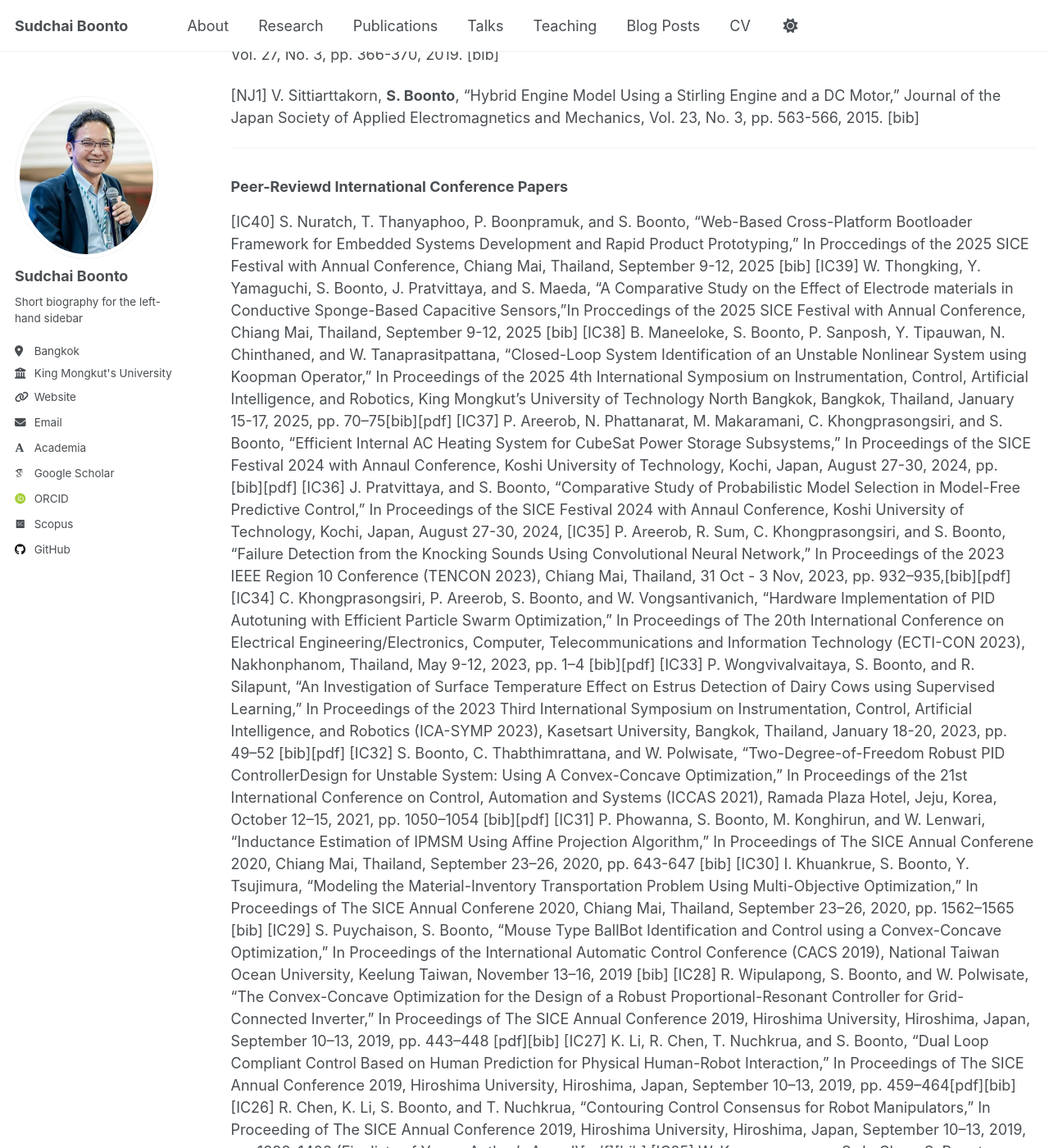
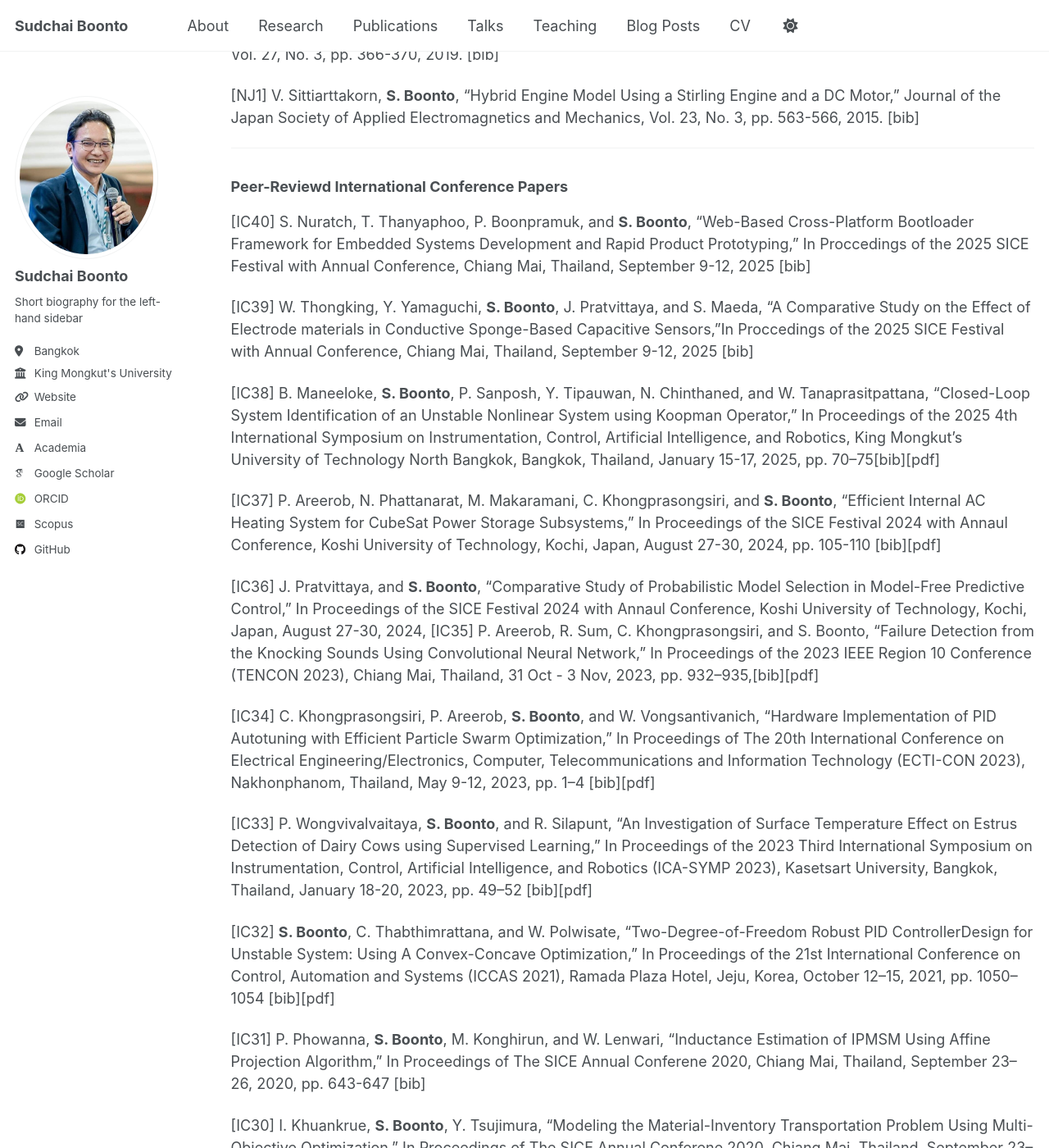
Before and after one commit to isboonto/sudchai_boonto, a Jekyll site: the page built from _pages/publications.md, in a window 1280 px wide and 1400 px high, scrolled down 899 px. Shown: the whole window at 82% size. Built offline with Jekyll 4.4.1, drawn with Linux system fonts in a browser that asks for light colours; some web fonts are replaced; a script that is not in the unit is left out; some of the changed text lies outside the part shown.

Commit message:
Revise authors and fix typos in publications list
Updated the authors' names in various publication entries to emphasize S. Boonto's contributions. Corrected some typos and formatting issues in the publication list.

```diff
--- a/_pages/publications.md
+++ b/_pages/publications.md
@@ -31,49 +31,85 @@ author_profile: true
 <h3>Peer-Reviewd International Conference Papers</h3>
 
 
-[IC40]	S. Nuratch, T. Thanyaphoo, P. Boonpramuk, and S. Boonto, “Web-Based Cross-Platform Bootloader Framework for Embedded Systems Development and Rapid Product Prototyping,” In Proccedings of the 2025 SICE Festival with Annual Conference, Chiang Mai, Thailand, September 9-12, 2025 [bib]
-[IC39]	W. Thongking, Y. Yamaguchi, S. Boonto, J. Pratvittaya, and S. Maeda, “A Comparative Study on the Effect of Electrode materials in Conductive Sponge-Based Capacitive Sensors,”In Proccedings of the 2025 SICE Festival with Annual Conference, Chiang Mai, Thailand, September 9-12, 2025 [bib]
-[IC38]	B. Maneeloke, S. Boonto, P. Sanposh, Y. Tipauwan, N. Chinthaned, and W. Tanaprasitpattana, “Closed-Loop System Identification of an Unstable Nonlinear System using Koopman Operator,” In Proceedings of the 2025 4th International Symposium on Instrumentation, Control, Artificial Intelligence, and Robotics, King Mongkut's University of Technology North Bangkok, Bangkok, Thailand, January 15-17, 2025, pp. 70–75[bib][pdf]
-[IC37]	P. Areerob, N. Phattanarat, M. Makaramani, C. Khongprasongsiri, and S. Boonto, “Efficient Internal AC Heating System for CubeSat Power Storage Subsystems,” In Proceedings of the SICE Festival 2024 with Annaul Conference, Koshi University of Technology, Kochi, Japan, August 27-30, 2024, pp. [bib][pdf]
-[IC36]	J. Pratvittaya, and S. Boonto, “Comparative Study of Probabilistic Model Selection in Model-Free Predictive Control,” In Proceedings of the SICE Festival 2024 with Annaul Conference, Koshi University of Technology, Kochi, Japan, August 27-30, 2024,
+[IC40]	S. Nuratch, T. Thanyaphoo, P. Boonpramuk, and **S. Boonto**, “Web-Based Cross-Platform Bootloader Framework for Embedded Systems Development and Rapid Product Prototyping,” In Proccedings of the 2025 SICE Festival with Annual Conference, Chiang Mai, Thailand, September 9-12, 2025 [bib]
+
+[IC39]	W. Thongking, Y. Yamaguchi, **S. Boonto**, J. Pratvittaya, and S. Maeda, “A Comparative Study on the Effect of Electrode materials in Conductive Sponge-Based Capacitive Sensors,”In Proccedings of the 2025 SICE Festival with Annual Conference, Chiang Mai, Thailand, September 9-12, 2025 [bib]
+
+[IC38]	B. Maneeloke, **S. Boonto**, P. Sanposh, Y. Tipauwan, N. Chinthaned, and W. Tanaprasitpattana, “Closed-Loop System Identification of an Unstable Nonlinear System using Koopman Operator,” In Proceedings of the 2025 4th International Symposium on Instrumentation, Control, Artificial Intelligence, and Robotics, King Mongkut's University of Technology North Bangkok, Bangkok, Thailand, January 15-17, 2025, pp. 70–75[bib][pdf]
+
+[IC37]	P. Areerob, N. Phattanarat, M. Makaramani, C. Khongprasongsiri, and **S. Boonto**, “Efficient Internal AC Heating System for CubeSat Power Storage Subsystems,” In Proceedings of the SICE Festival 2024 with Annaul Conference, Koshi University of Technology, Kochi, Japan, August 27-30, 2024, pp. 105-110 [bib][pdf]
+
+[IC36]	J. Pratvittaya, and **S. Boonto**, “Comparative Study of Probabilistic Model Selection in Model-Free Predictive Control,” In Proceedings of the SICE Festival 2024 with Annaul Conference, Koshi University of Technology, Kochi, Japan, August 27-30, 2024,
 [IC35]	P. Areerob, R. Sum, C. Khongprasongsiri, and S. Boonto, “Failure Detection from the Knocking Sounds Using Convolutional Neural Network,” In Proceedings of the 2023 IEEE Region 10 Conference (TENCON 2023), Chiang Mai, Thailand, 31 Oct - 3 Nov, 2023, pp. 932–935,[bib][pdf]
-[IC34]	C. Khongprasongsiri, P. Areerob, S. Boonto, and W. Vongsantivanich, “Hardware Implementation of PID Autotuning with Efficient Particle Swarm Optimization,” In Proceedings of The 20th International Conference on Electrical Engineering/Electronics, Computer, Telecommunications and Information Technology (ECTI-CON 2023), Nakhonphanom, Thailand, May 9-12, 2023, pp. 1–4 [bib][pdf]
-[IC33]	P. Wongvivalvaitaya, S. Boonto, and R. Silapunt, “An Investigation of Surface Temperature Effect on Estrus Detection of Dairy Cows using Supervised Learning,” In Proceedings of the 2023 Third International Symposium on Instrumentation, Control, Artificial Intelligence, and Robotics (ICA-SYMP 2023), Kasetsart University, Bangkok, Thailand, January 18-20, 2023, pp. 49–52 [bib][pdf]
-[IC32]	S. Boonto, C. Thabthimrattana, and W. Polwisate, “Two-Degree-of-Freedom Robust PID ControllerDesign for Unstable System: Using A Convex-Concave Optimization,” In Proceedings of the 21st International Conference on Control, Automation and Systems (ICCAS 2021), Ramada Plaza Hotel, Jeju, Korea, October 12–15, 2021, pp. 1050–1054 [bib][pdf]
-[IC31]	P. Phowanna, S. Boonto, M. Konghirun, and W. Lenwari, “Inductance Estimation of IPMSM Using Affine Projection Algorithm,” In Proceedings of The SICE Annual Conferene 2020, Chiang Mai, Thailand, September 23–26, 2020, pp. 643-647 [bib]
-[IC30]	I. Khuankrue, S. Boonto, Y. Tsujimura, “Modeling the Material-Inventory Transportation Problem Using Multi-Objective Optimization,” In Proceedings of The SICE Annual Conferene 2020, Chiang Mai, Thailand, September 23–26, 2020, pp. 1562–1565 [bib]
-[IC29]	S. Puychaison, S. Boonto, “Mouse Type BallBot Identification and Control using a Convex-Concave Optimization,” In Proceedings of the International Automatic Control Conference (CACS 2019), National Taiwan Ocean University, Keelung Taiwan, November 13–16, 2019 [bib]
-[IC28]	R. Wipulapong, S. Boonto, and W. Polwisate, “The Convex-Concave Optimization for the Design of a Robust Proportional-Resonant Controller for Grid-Connected Inverter,” In Proceedings of The SICE Annual Conference 2019, Hiroshima University, Hiroshima, Japan, September 10–13, 2019, pp. 443–448 [pdf][bib]
-[IC27]	K. Li, R. Chen, T. Nuchkrua, and S. Boonto, “Dual Loop Compliant Control Based on Human Prediction for Physical Human-Robot Interaction,” In Proceedings of The SICE Annual Conference 2019, Hiroshima University, Hiroshima, Japan, September 10–13, 2019, pp. 459–464[pdf][bib]
-[IC26]	R. Chen, K. Li, S. Boonto, and T. Nuchkrua, “Contouring Control Consensus for Robot Manipulators,” In Proceeding of The SICE Annual Conference 2019, Hiroshima University, Hiroshima, Japan, September 10–13, 2019, pp. 1398–1403 (Finalists of Young Author's Award)[pdf][bib]
-[IC25]	W. Kornmaneesang, S.-L. Chen, S. Boonto, “Contouring Control of a Free-Form Path for a Novel Machining System,”In Proceedings of 2019 First InternationalSymposium on Instrumentation, Control, Artificial Intelligence, and Robotics (ICA-SYMP 2019), Chulalongkorn University, Bangkok, Thailand, January, 16–18, 2019 [bib]
-[IC24]	K. Li, T. Nuchkrua, S. Boonto,and Y. Yuan, “Sparse Bayesian Learning-Based Adaptive Impedance Control in Physical Human-Robot Interaction,” In Proceedings of 2019 First InternationalSymposium on Instrumentation, Control, Artificial Intelligence, and Robotics (ICA-SYMP 2019), Chulalongkorn University, Bangkok, Thailand, January, 16–18, 2019 (best application paper award)[bib]
-[IC23]	K. Li, T. Nuchkrau, H. Zhao, Y. Yuan, and S. Boonto, “Learning-based Adaptive Robust Control of Manipulated Pneumatic Artificial Muscle Driven by H2
--based Metal Hydride,” In Proceedings of 14th IEEE International Conference on Automation Science and Engineering (CASE 2018), Technical University of Munich Campus Garching, Germany, August 20–24, 2018, pp. 1284–1289[pdf][bib]
-[IC22]	V. Sittiarttakorn, and S. Boonto, “Temperature Control and Stabilization of an Industrial Oven,”In Proceedings of the Asia-Pacific Symposium on Applied Electromagnetic and Mechanics (APSAEM 2018), Grand Inna Malioboro Hotel Yogyakarta, INDONESIA, July 24–27, 2018 [bib]
-[IC21]	T. Nuchkrau, W. Kornmaneesang, S.-L. Chen, and S. Boonto, “Precision Contouring Control of 5 DOF Dual-arm Robot Manipulators with Holonomic Constraints,” In Proceedings of 2017 Asian Control Conference (ASCC 2017), Gold Coast Convention Centre, Australia, December 17–20, 2017, pp. 976–981 [bib][pdf]
-[IC20]	V. Sittiarttakorn, and S. Boonto, “Mobile Robot Multi-Paths Tracking Control Using Optical Coding”, In Proceedings of the 4th International Conference on Applied Electrical and Mechanical Engineering 2017 (ICAEME 2017), Nongkhai Thailand, August 31–September 2, 2017 [bib]
-[IC19]	T. Nuchkrua, S.-L. Chen, S. Boonto, “A Novel Technique of Dual-arm Robot Manipulators: Path-contouring Control Problem,” In Proceeding of the 13th IEEE International Conference on Control & Automation (ICCA 2017), Ohrid, Macedonia, July 3–6, 2017, pp. 867-871 [pdf] [bib]
-[IC18]	P. Phowanna, S. Boonto, E. Mujjalinvimut, M. Konghirun, W. Lenwari, “Improved Performance of SlidingMode Observer Using Parameter Adaptation in Sensorless IPMSM Drive,”In Proceedings of The 12th IEEE Conference on Industrial Electronics and Applications (ICIEA 2017), Siem Reap, Cambodia, June 18-20, 2017 , pp. 1635-1640[pdf][bib]
-[IC17]	T. Nuchkrua, S.-L. Chen, S. Boonto, “Adaptive Contouring Control for High-precision 5 DoF Robot Manipulators under Various Environments,” In Proceedings of the 2016 International Automatic Control Conference (CACS 2016), Evergreen Laurel Hotel,Taichung, Taiwan, November 9-11, 2016 [bib]
-[IC16]	W. Sintanavevong, S. Boonto, S. Naetiladdanon, “Robust Repetitive Control with Feed-forward Scheme for Stand-Alone Inverter,” In Proceedings of the 16th Interna-tional Conference on Control, Automation and Systems, HICO, Gyeongju, Korea, October16-19, 2016, pp. 359-364 [pdf] [bib]
-[IC15]	C. Thabthimratthana, S. Saelim, S. Tiewcharoen, S. Boonto, “Robust PID ControllerDesign Using Convex-Concave Optimization: Application to an Unstable System,” In Proceedings of the 16th International Conference on Control, Automation andSystems, HICO, Gyeongju, Korea, October 16-19, 2016, pp. 638-643 [pdf] [bib]
-[IC14]	P. Phowanna, S. Boonto, M. Konghirun, “Online Parameter Identification Method for IPMSM Drive with MTPA,”In Proceedings of the 18th International Conference on Electrical Machines and Systems, Pattaya City, Thailand, October 25-28, 2015, pp. 1775-1780 [pdf] [bib]
-[IC13]	Sittiarttakorn, V., Boonto, S., “Hybrid Modeling Using a Stirling Engine and a DC Motor,” In Proceedings of the Asia-Pacific Symposium on Applied Electromagnetic and Mechanics, National Chung Hsing University, Taichung, Taiwan, July 23-25, 2014
-[IC12]	W. Sriart, S. Boonto, S. Naetiladdanon, W. Lenwari, “Grid Connected Inverter Control by Two-Degree-of-Freedom Robust H∞
+
+[IC34]	C. Khongprasongsiri, P. Areerob, **S. Boonto**, and W. Vongsantivanich, “Hardware Implementation of PID Autotuning with Efficient Particle Swarm Optimization,” In Proceedings of The 20th International Conference on Electrical Engineering/Electronics, Computer, Telecommunications and Information Technology (ECTI-CON 2023), Nakhonphanom, Thailand, May 9-12, 2023, pp. 1–4 [bib][pdf]
+
+[IC33]	P. Wongvivalvaitaya, **S. Boonto**, and R. Silapunt, “An Investigation of Surface Temperature Effect on Estrus Detection of Dairy Cows using Supervised Learning,” In Proceedings of the 2023 Third International Symposium on Instrumentation, Control, Artificial Intelligence, and Robotics (ICA-SYMP 2023), Kasetsart University, Bangkok, Thailand, January 18-20, 2023, pp. 49–52 [bib][pdf]
+
+[IC32]	**S. Boonto**, C. Thabthimrattana, and W. Polwisate, “Two-Degree-of-Freedom Robust PID ControllerDesign for Unstable System: Using A Convex-Concave Optimization,” In Proceedings of the 21st International Conference on Control, Automation and Systems (ICCAS 2021), Ramada Plaza Hotel, Jeju, Korea, October 12–15, 2021, pp. 1050–1054 [bib][pdf]
+
+[IC31]	P. Phowanna, **S. Boonto**, M. Konghirun, and W. Lenwari, “Inductance Estimation of IPMSM Using Affine Projection Algorithm,” In Proceedings of The SICE Annual Conferene 2020, Chiang Mai, Thailand, September 23–26, 2020, pp. 643-647 [bib]
+
+[IC30]	I. Khuankrue, **S. Boonto**, Y. Tsujimura, “Modeling the Material-Inventory Transportation Problem Using Multi-Objective Optimization,” In Proceedings of The SICE Annual Conferene 2020, Chiang Mai, Thailand, September 23–26, 2020, pp. 1562–1565 [bib]
+
+[IC29]	S. Puychaison, **S. Boonto**, “Mouse Type BallBot Identification and Control using a Convex-Concave Optimization,” In Proceedings of the International Automatic Control Conference (CACS 2019), National Taiwan Ocean University, Keelung Taiwan, November 13–16, 2019 [bib]
+
+[IC28]	R. Wipulapong, **S. Boonto**, and W. Polwisate, “The Convex-Concave Optimization for the Design of a Robust Proportional-Resonant Controller for Grid-Connected Inverter,” In Proceedings of The SICE Annual Conference 2019, Hiroshima University, Hiroshima, Japan, September 10–13, 2019, pp. 443–448 [pdf][bib]
+
+[IC27]	K. Li, R. Chen, T. Nuchkrua, and **S. Boonto**, “Dual Loop Compliant Control Based on Human Prediction for Physical Human-Robot Interaction,” In Proceedings of The SICE Annual Conference 2019, Hiroshima University, Hiroshima, Japan, September 10–13, 2019, pp. 459–464[pdf][bib]
+
+[IC26]	R. Chen, K. Li, **S. Boonto**, and T. Nuchkrua, “Contouring Control Consensus for Robot Manipulators,” In Proceeding of The SICE Annual Conference 2019, Hiroshima University, Hiroshima, Japan, September 10–13, 2019, pp. 1398–1403 (Finalists of Young Author's Award)[pdf][bib]
+
+[IC25]	W. Kornmaneesang, S.-L. Chen, **S. Boonto**, “Contouring Control of a Free-Form Path for a Novel Machining System,”In Proceedings of 2019 First InternationalSymposium on Instrumentation, Control, Artificial Intelligence, and Robotics (ICA-SYMP 2019), Chulalongkorn University, Bangkok, Thailand, January, 16–18, 2019 [bib]
+
+[IC24]	K. Li, T. Nuchkrua, **S. Boonto** ,and Y. Yuan, “Sparse Bayesian Learning-Based Adaptive Impedance Control in Physical Human-Robot Interaction,” In Proceedings of 2019 First InternationalSymposium on Instrumentation, Control, Artificial Intelligence, and Robotics (ICA-SYMP 2019), Chulalongkorn University, Bangkok, Thailand, January, 16–18, 2019 (best application paper award)[bib]
+
+[IC23]	K. Li, T. Nuchkrau, H. Zhao, Y. Yuan, and **S. Boonto**, “Learning-based Adaptive Robust Control of Manipulated Pneumatic Artificial Muscle Driven by H2-based Metal Hydride,” In Proceedings of 14th IEEE International Conference on Automation Science and Engineering (CASE 2018), Technical University of Munich Campus Garching, Germany, August 20–24, 2018, pp. 1284–1289[pdf][bib]
+
+[IC22]	V. Sittiarttakorn, and **S. Boonto**, “Temperature Control and Stabilization of an Industrial Oven,”In Proceedings of the Asia-Pacific Symposium on Applied Electromagnetic and Mechanics (APSAEM 2018), Grand Inna Malioboro Hotel Yogyakarta, INDONESIA, July 24–27, 2018 [bib]
+
+[IC21]	T. Nuchkrau, W. Kornmaneesang, S.-L. Chen, and **S. Boonto**, “Precision Contouring Control of 5 DOF Dual-arm Robot Manipulators with Holonomic Constraints,” In Proceedings of 2017 Asian Control Conference (ASCC 2017), Gold Coast Convention Centre, Australia, December 17–20, 2017, pp. 976–981 [bib][pdf]
+
+[IC20]	V. Sittiarttakorn, and **S. Boonto**, “Mobile Robot Multi-Paths Tracking Control Using Optical Coding”, In Proceedings of the 4th International Conference on Applied Electrical and Mechanical Engineering 2017 (ICAEME 2017), Nongkhai Thailand, August 31–September 2, 2017 [bib]
+
+[IC19]	T. Nuchkrua, S.-L. Chen, **S. Boonto**, “A Novel Technique of Dual-arm Robot Manipulators: Path-contouring Control Problem,” In Proceeding of the 13th IEEE International Conference on Control & Automation (ICCA 2017), Ohrid, Macedonia, July 3–6, 2017, pp. 867-871 [pdf] [bib]
+
+[IC18]	P. Phowanna, **S. Boonto**, E. Mujjalinvimut, M. Konghirun, W. Lenwari, “Improved Performance of SlidingMode Observer Using Parameter Adaptation in Sensorless IPMSM Drive,”In Proceedings of The 12th IEEE Conference on Industrial Electronics and Applications (ICIEA 2017), Siem Reap, Cambodia, June 18-20, 2017 , pp. 1635-1640[pdf][bib]
+
+[IC17]	T. Nuchkrua, S.-L. Chen, **S. Boonto**, “Adaptive Contouring Control for High-precision 5 DoF Robot Manipulators under Various Environments,” In Proceedings of the 2016 International Automatic Control Conference (CACS 2016), Evergreen Laurel Hotel,Taichung, Taiwan, November 9-11, 2016 [bib]
+
+[IC16]	W. Sintanavevong, **S. Boonto**, S. Naetiladdanon, “Robust Repetitive Control with Feed-forward Scheme for Stand-Alone Inverter,” In Proceedings of the 16th Interna-tional Conference on Control, Automation and Systems, HICO, Gyeongju, Korea, October16-19, 2016, pp. 359-364 [pdf] [bib]
+
+[IC15]	C. Thabthimratthana, S. Saelim, S. Tiewcharoen, **S. Boonto**, “Robust PID ControllerDesign Using Convex-Concave Optimization: Application to an Unstable System,” In Proceedings of the 16th International Conference on Control, Automation andSystems, HICO, Gyeongju, Korea, October 16-19, 2016, pp. 638-643 [pdf] [bib]
+
+[IC14]	P. Phowanna, **S. Boonto**, M. Konghirun, “Online Parameter Identification Method for IPMSM Drive with MTPA,”In Proceedings of the 18th International Conference on Electrical Machines and Systems, Pattaya City, Thailand, October 25-28, 2015, pp. 1775-1780 [pdf] [bib]
+
+[IC13] V.	Sittiarttakorn, **S. Boonto**, “Hybrid Modeling Using a Stirling Engine and a DC Motor,” In Proceedings of the Asia-Pacific Symposium on Applied Electromagnetic and Mechanics, National Chung Hsing University, Taichung, Taiwan, July 23-25, 2014
+
+[IC12]	W. Sriart, **S. Boonto**, S. Naetiladdanon, W. Lenwari, “Grid Connected Inverter Control by Two-Degree-of-Freedom Robust H∞
 Repetitive,” In Proceedings of Proceedings of The 2014 International Conference on Electrical Engineering Electronics,Computer, Telecommunications and Information Technology (ECIT-CON 2014), Nakhon Ratchasima, Thailand, May 14–17, 2014[pdf][bib]
-[IC11]	W. Sriart, S. Boonto, S. Naetiladdanon, W. Lenwari, “Two-Degree-of-Freedom Robust H∞
+
+[IC11]	W. Sriart, **S. Boonto**, S. Naetiladdanon, W. Lenwari, “Two-Degree-of-Freedom Robust H∞
  Repetitive Control for Grid-Connected Inverter,” In Proceedings of the 11th IEEE International Conference on Control and Automation (ICCA 2014), Taichung, Taiwan, June 18-20, 2014, pp. 791-796.[pdf] [bib]
-[IC10]	N. Patcharaprakiti, K. Kirtikara, A. Sanswang, S. Boonto, “Stability Analysis of a Photovoltaic Grid Connected Inverter Model Based on System Identification,” In Proceedings of the 2012 IEEE Region 10 Conference, Cebu, Philippines, November 19–22, pp. 1–4, 2012. [pdf][bib]
-[IC9]	A. Kominek, S. Remolina, S. Boonto, H. Werner, M. Garwon, and M. Schultalbers, “Low-Complexity LPV Input-Output Identification and Control of a Turbocharged Combustion Engine,” In Proceedings of the 51th IEEE Conference on Decision and Control, Maui, HI., USA, December 10–13, pp. 4492–4497, 2012. [pdf] [bib]
-[IC8]	S. Boonto, and W. Lenwari, “Two-Degree-of-Freedom H∞
- Control Design for Harmonic Current Control of Shunt Active Filters,” In proceedings of the 15th IEEE International Conference on Harmonics and Quality of Power (ICHQP 2012), Hong Kong, June 2012 , pp. 887–891. [pdf] [bib]
-[IC7]	Q. Liu, G. Kaiser, S. Boonto, H. Werner, F. Holzmann, B. Chretien, and M. Korte, “Two-Degree-of-Freedom LPVController Design in Torque Vectoring of a through the Road HybridElectric Vehicle,” In proceedings of the 50th IEEE Conference on Decision andControl and European Control Conference (CDC-ECC 2011), Florida, USA, December 12–15, pp. 1274–1279, 2011. [pdf][bib]
-[IC6]	S. Boonto, and H. Werner, “Closed-Loop Identification of LPV Modles Using Cubic Splines with Application to an Arm-Driven Inverted Pendulum”, 2010 American Control Conference, Baltimore, USA, June 30 - July 2,pp. 3100 – 3105, 2010 . [pdf][bib]
-[IC5]	I. Wior, S. Boonto, H. S. Abbas, and H. Werner, “Modeling and Control of an Experimental pH Neutralization Plant using Neural Networks based Approximate Predictive Control ”, The 1st Virtual Control Conference, September 22, 2010.[pdf][bib]
-[IC4]	S. Boonto, and H. Werner, “Closed-Loop System Identification of LPV Input-Output Models – Application to an Arm-Driven Inverted Pendulum”, The 47th IEEE Conference on Decision and Control, Cancun, Mexico, December 9-11, pp 2606–2611, 2008. [pdf][bib]
-[IC3]	J. Witt, S. Boonto, H. Werner, Approximate Model Predictive Control of a 3-DOF Helicopter, In Proceedings of the 46th IEEE Conference on Decision and Control, New Orleans, Louisiana USA, December, 12-14, pp 4501–4506, 2007 [pdf][bib]
-[IC2]	O. Supatti, S. Boonto, C. Prapanavarat, V. Moneyagul, H∞
- Controller Design for Parallel DC-DC Buck Converters,In Proceedings of 17th Korea Automatic Control Conference, Jeonbuk, Korea, October, 16-19,pp. 1159–1163, 2002
-[IC1]	O. Supatti, S. Boonto, C. Prapanavarat, V. Moneyagul, Design of an H∞
- Robust Controlled for Multimodule Parallel DC-DC Buck Converters with Average Current Mode Control, In Proceedings of IEEE International Conference on Industrial Technology, Bangkok, Thailand, December,11-14,pp. 992–997, 2002 [pdf][bib]
+
+[IC10]	N. Patcharaprakiti, K. Kirtikara, A. Sanswang, **S. Boonto**, “Stability Analysis of a Photovoltaic Grid Connected Inverter Model Based on System Identification,” In Proceedings of the 2012 IEEE Region 10 Conference, Cebu, Philippines, November 19–22, pp. 1–4, 2012. [pdf][bib]
+
+[IC9]	A. Kominek, S. Remolina, **S. Boonto**, H. Werner, M. Garwon, and M. Schultalbers, “Low-Complexity LPV Input-Output Identification and Control of a Turbocharged Combustion Engine,” In Proceedings of the 51th IEEE Conference on Decision and Control, Maui, HI., USA, December 10–13, pp. 4492–4497, 2012. [pdf] [bib]
+
+[IC8]	**S. Boonto**, and W. Lenwari, “Two-Degree-of-Freedom $H_\infty$  Control Design for Harmonic Current Control of Shunt Active Filters,” In proceedings of the 15th IEEE International Conference on Harmonics and Quality of Power (ICHQP 2012), Hong Kong, June 2012 , pp. 887–891. [pdf] [bib]
+
+[IC7]	Q. Liu, G. Kaiser, **S. Boonto**, H. Werner, F. Holzmann, B. Chretien, and M. Korte, “Two-Degree-of-Freedom LPVController Design in Torque Vectoring of a through the Road HybridElectric Vehicle,” In proceedings of the 50th IEEE Conference on Decision andControl and European Control Conference (CDC-ECC 2011), Florida, USA, December 12–15, pp. 1274–1279, 2011. [pdf][bib]
+
+[IC6]	**S. Boonto**, and H. Werner, “Closed-Loop Identification of LPV Modles Using Cubic Splines with Application to an Arm-Driven Inverted Pendulum”, 2010 American Control Conference, Baltimore, USA, June 30 - July 2,pp. 3100 – 3105, 2010 . [pdf][bib]
+
+[IC5]	I. Wior, **S. Boonto**, H. S. Abbas, and H. Werner, “Modeling and Control of an Experimental pH Neutralization Plant using Neural Networks based Approximate Predictive Control ”, The 1st Virtual Control Conference, September 22, 2010.[pdf][bib]
+
+[IC4]	**S. Boonto**, and H. Werner, “Closed-Loop System Identification of LPV Input-Output Models – Application to an Arm-Driven Inverted Pendulum," The 47th IEEE Conference on Decision and Control, Cancun, Mexico, December 9-11, pp 2606–2611, 2008. [pdf][bib]
+
+[IC3]	J. Witt, **S. Boonto**, H. Werner, "Approximate Model Predictive Control of a 3-DOF Helicopter," In Proceedings of the 46th IEEE Conference on Decision and Control, New Orleans, Louisiana USA, December, 12-14, pp 4501–4506, 2007 [pdf][bib]
+
+[IC2]	O. Supatti, S. Boonto, C. Prapanavarat, V. Moneyagul, $H_\infty$  Controller Design for Parallel DC-DC Buck Converters," In Proceedings of 17th Korea Automatic Control Conference, Jeonbuk, Korea, October, 16-19,pp. 1159–1163, 2002
+
+[IC1]	O. Supatti, S. Boonto, C. Prapanavarat, V. Moneyagul, "Design of an $H_\infty$  Robust Controlled for Multimodule Parallel DC-DC Buck Converters with Average Current Mode Control," In Proceedings of IEEE International Conference on Industrial Technology, Bangkok, Thailand, December,11-14,pp. 992–997, 2002 [pdf][bib]
+
+---
```
